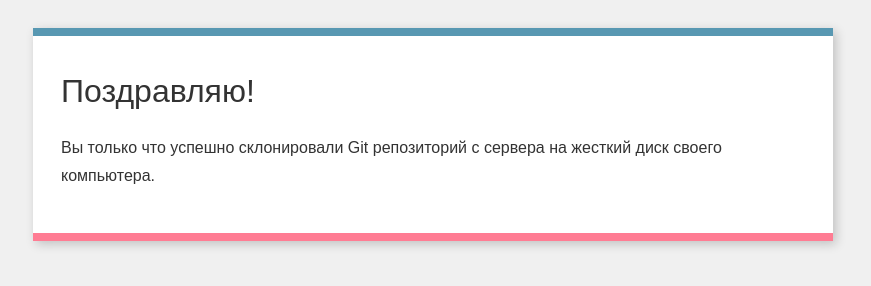
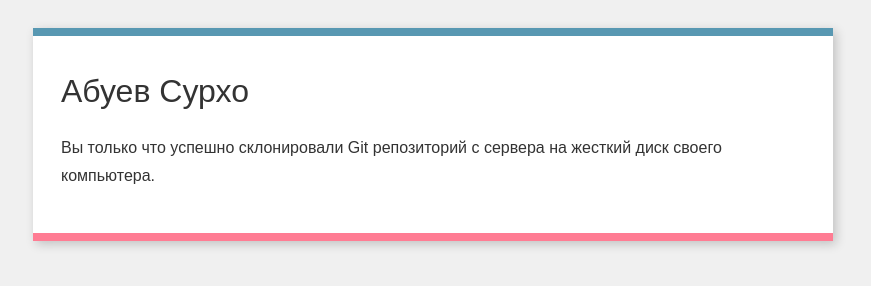
Before and after one commit to Surkho11/Test-github-pages, a plain HTML site: page index.html in a window 1280 px wide. Shown: the whole page, without its empty margins (207-1078 px from the left). Drawn offline with Linux system fonts and the light colour scheme.

Commit message:
Entered username

```diff
--- a/index.html
+++ b/index.html
@@ -9,7 +9,7 @@
     </head>
     <body>
         <div class="box">
-            <h1>Поздравляю!</h1>
+            <h1>Абуев Сурхо</h1>
             <p>
                 Вы только что успешно склонировали Git репозиторий с сервера на
                 жесткий диск своего компьютера.
```
